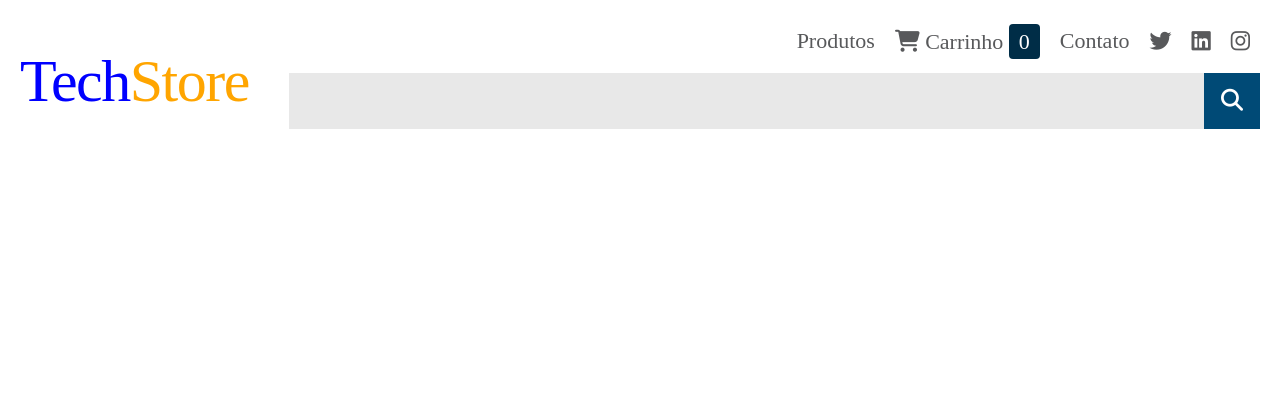
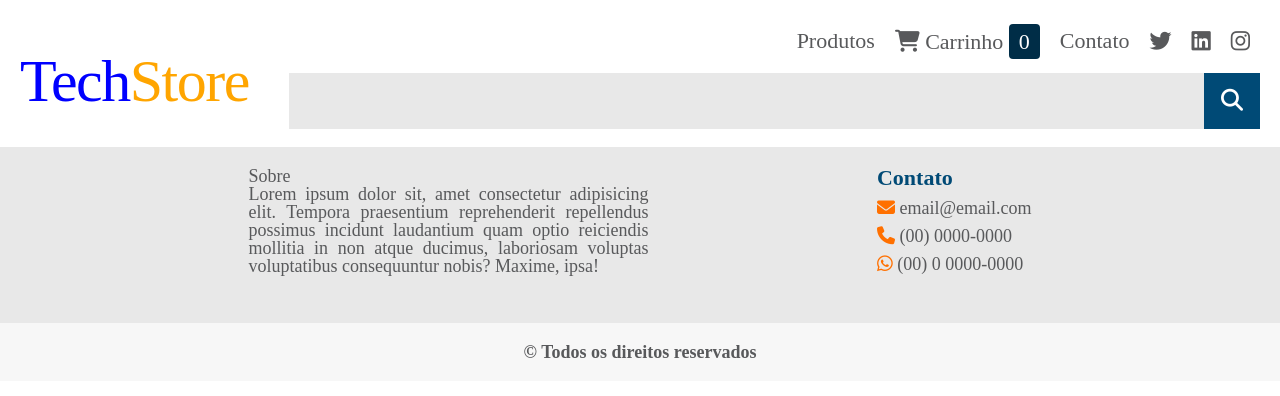
Before and after one commit to JoaoPauloDL/tech-store, an Angular app: page / in a window 1280 px wide. Shown: the top 396 px of the page. Built offline with nearby package versions, Linux system fonts and the light colour scheme.

Commit message:
conclusão do footer

```diff
--- a/src/app/app.component.html
+++ b/src/app/app.component.html
@@ -1,2 +1,5 @@
 
-<div class="container"><app-header></app-header></div>
+<div class="container">
+    <app-header></app-header>
+</div>
+<app-footer></app-footer>
--- a/src/app/app.module.ts
+++ b/src/app/app.module.ts
@@ -4,11 +4,13 @@
 import { AppRoutingModule } from './app-routing.module';
 import { AppComponent } from './app.component';
 import { HeaderComponent } from './header/header.component';
+import { FooterComponent } from './footer/footer.component';
 
 @NgModule({
   declarations: [
     AppComponent,
-    HeaderComponent
+    HeaderComponent,
+    FooterComponent
   ],
   imports: [
     BrowserModule,
--- /dev/null
+++ b/src/app/footer/footer.component.css
@@ -0,0 +1,42 @@
+.footer {
+    background-color: var(--light-gray);
+    color: var(--gray);
+    font-size: 18px;
+}
+
+.footer__container {
+    display: flex;
+    justify-content: space-evenly;
+    flex-flow: row wrap;
+    padding: 20px;
+}
+
+.footer__copyright {
+    text-align: center;
+    margin-top: 20px;
+    background-color: var(--light-gray-2);
+    font-weight: bold;
+    padding: 20px;
+    color: var(--gray);
+}
+
+.footer__title {
+    font-size: 22px;
+    font-weight: bold;
+    color: var(--blue);
+    margin-bottom: 5px;
+}
+
+.footer__about-text {
+    width: 400px;
+    text-align: justify;
+}
+
+
+.footer i {
+    color: var(--orange);
+}
+
+.footer li {
+    margin: 10px 0;
+}
--- /dev/null
+++ b/src/app/footer/footer.component.html
@@ -0,0 +1,20 @@
+<footer class="footer">
+    <div class="footer__container">
+        <section>
+            <h2 class="footer_title">Sobre</h2>
+            <p class="footer__about-text">Lorem ipsum dolor sit, amet consectetur adipisicing elit. Tempora praesentium reprehenderit repellendus possimus incidunt laudantium quam optio reiciendis mollitia in non atque ducimus, laboriosam voluptas voluptatibus consequuntur nobis? Maxime, ipsa!</p>
+        </section>
+        <address>
+            <h2 class="footer__title">Contato</h2>
+            <ul>
+                <li><i class="fa-solid fa-envelope"></i> email@email.com</li>
+                <li><i class="fa-solid fa-phone"></i> (00) 0000-0000</li>
+                <li><i class="fa-brands fa-whatsapp"></i> (00) 0 0000-0000</li>
+            </ul>
+        </address>
+
+    </div>
+    <section class="footer__copyright">
+        &copy; Todos os direitos reservados
+    </section>
+</footer>
--- /dev/null
+++ b/src/app/footer/footer.component.ts
@@ -0,0 +1,15 @@
+import { Component, OnInit } from '@angular/core';
+
+@Component({
+  selector: 'app-footer',
+  templateUrl: './footer.component.html',
+  styleUrls: ['./footer.component.css']
+})
+export class FooterComponent implements OnInit {
+
+  constructor() { }
+
+  ngOnInit(): void {
+  }
+
+}
```
Also changed, not shown: 1 other file (tests, documents, lock files or other folders).
